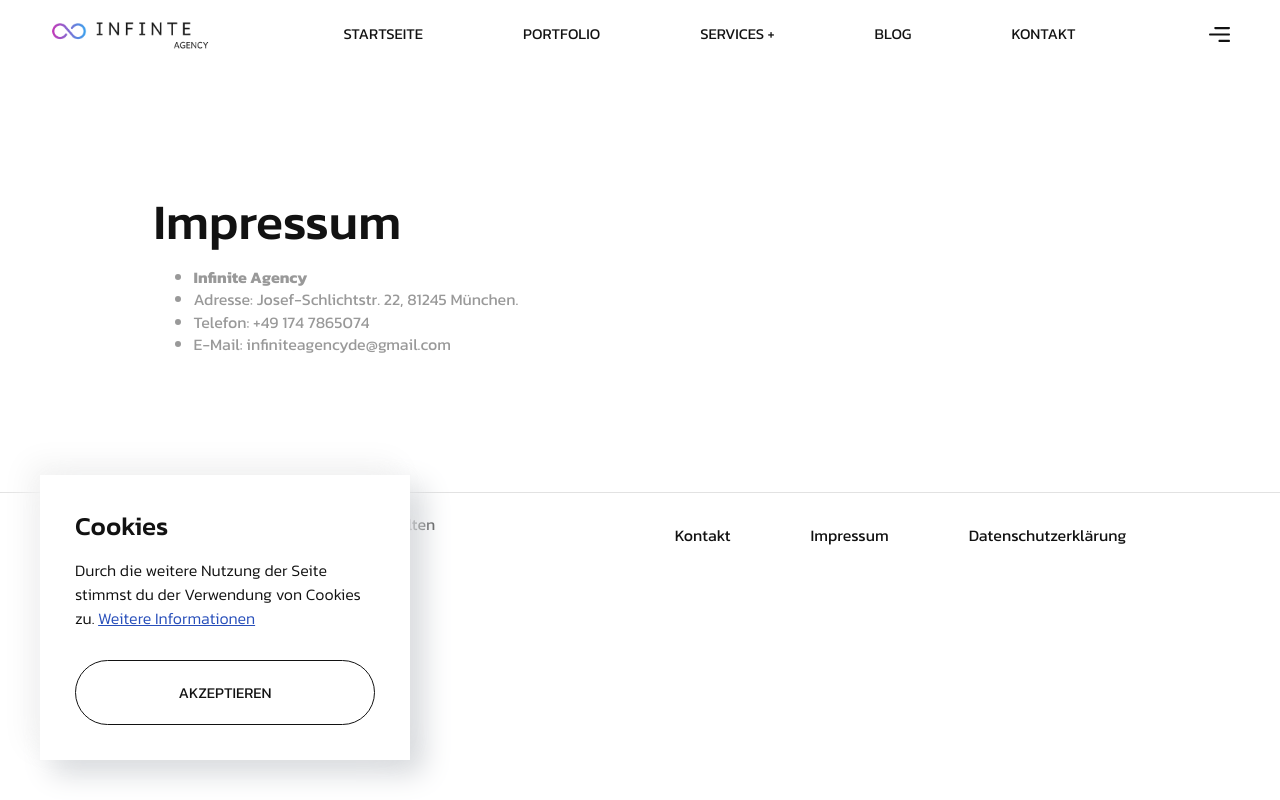
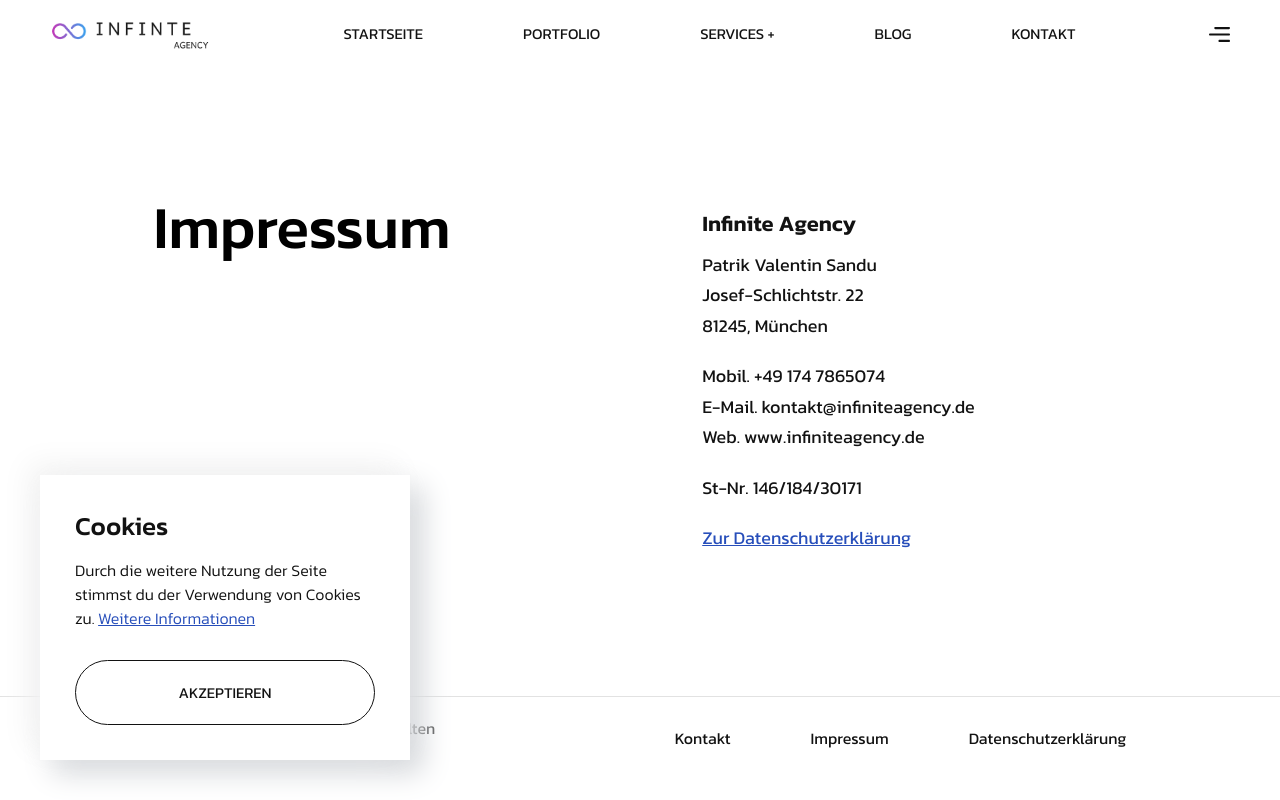
Before and after one commit to forthefuture05/nextjs_infiniteagency_08.08.2023, a Next.js app: page /impressum in a window 1280 px wide. Built offline with nearby package versions, Linux system fonts and the light colour scheme.

Commit message:
Impfessum & Datenschutz

```diff
--- a/pages/impressum.jsx
+++ b/pages/impressum.jsx
@@ -4,6 +4,8 @@ import PaddingContainer from '@/src/small/PaddingContainer'
 import Title from '@/src/small/Title'
 import Head from 'next/head'
 import React from 'react'
+import styles from "../styles/Impressum.module.css"
+import Link from 'next/link'
 
 export default function impressum() {
     return <>
@@ -16,14 +18,30 @@ export default function impressum() {
         </Head>
 
         <Main>
-            <PaddingContainer>
-                <Title noCap>Impressum</Title>
-                <ul>
-                    <P li><b>Infinite Agency</b></P>
-                    <P li>Adresse: Josef-Schlichtstr. 22, 81245 München.</P>
-                    <P li>Telefon: +49 174 7865074</P>
-                    <P li>E-Mail: infiniteagencyde@gmail.com</P>
-                </ul>
+            <PaddingContainer className={styles.impressum}>
+                <h1>Impressum</h1>
+                <div>
+                    <ul>
+                        <li className={styles.agency}>Infinite Agency</li>
+                        <li>Patrik Valentin Sandu</li>
+                        <li>Josef-Schlichtstr. 22</li>
+                        <li>81245, München</li>
+                    </ul>
+
+                    <ul>
+                        <li>Mobil. +49 174 7865074</li>
+                        <li>E-Mail. kontakt@infiniteagency.de</li>
+                        <li>Web. www.infiniteagency.de</li>
+                    </ul>
+
+                    <ul>
+                        <li>St-Nr. 146/184/30171</li>
+                    </ul>
+
+                    <ul>
+                        <li><Link href="/datenschutz">Zur Datenschutzerklärung</Link></li>
+                    </ul>
+                </div>
             </PaddingContainer>
         </Main>
     </>
--- /dev/null
+++ b/styles/Impressum.module.css
@@ -0,0 +1,77 @@
+/* Impressum */
+
+.impressum {
+    display: grid;
+    grid-template-columns: [first] 500px [second] auto;
+    grid-gap: 0 5%;
+}
+
+.impressum h1 {
+    color: #000;
+    font-family: "Kanit", sans-serif;
+    font-size: 60px;
+    font-style: normal;
+    font-weight: 500;
+    line-height: 109.167%;
+    margin: 0;
+    /* 109.167% */
+}
+
+.impressum ul li {
+    color: #121212;
+    font-family: "Kanit", sans-serif;
+    font-size: 18px;
+    font-style: normal;
+    font-weight: 400;
+    line-height: 25.5px;
+    list-style-type: none;
+    margin-bottom: 5px;
+    /* 141.667% */
+}
+
+.impressum ul {
+    margin-bottom: 25px;
+    padding-left: 0;
+}
+
+.impressum ul li b {
+    font-weight: 500;
+}
+
+.impressum ul li.agency {
+    margin-bottom: 15px;
+    font-size: 22px;
+    font-weight: 600;
+}
+
+.impressum ul li a {
+    color: #274eba;
+}
+
+/* Datenschutz */
+
+.datenschutz ul li {
+    list-style-type: none;
+}
+
+.datenschutz .ul li {
+    list-style-type: disc;
+}
+
+@media screen and (max-width: 1150px) {
+    .impressum {
+        display: block;
+    }
+
+    .impressum h1 {
+        margin-bottom: 40px;
+        max-width: 80%;
+        font-size: 7vw;
+    }
+}
+
+@media screen and (max-width: 650px) {
+    .impressum h1 {
+        font-size: 35px;
+    }
+}
```
Also changed, not shown: pages/datenschutz.jsx (+5 -4 lines), 1 other file (tests, documents, lock files or other folders).
